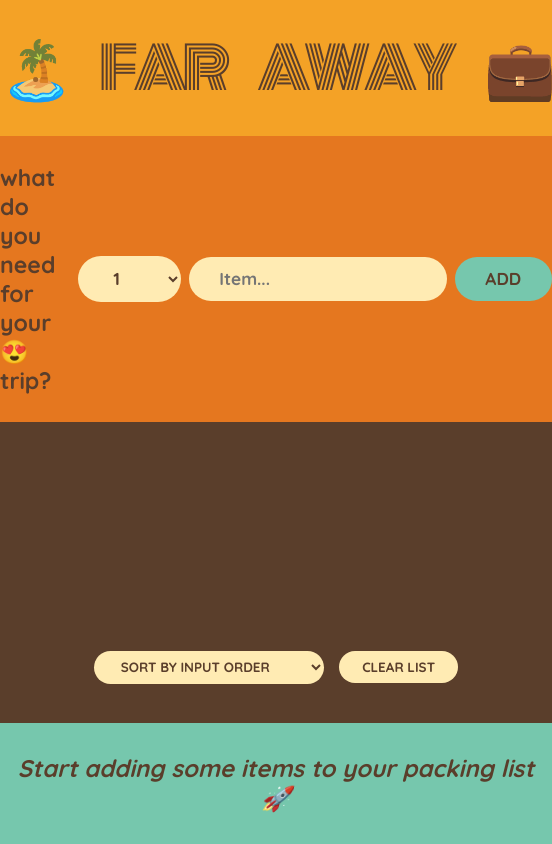
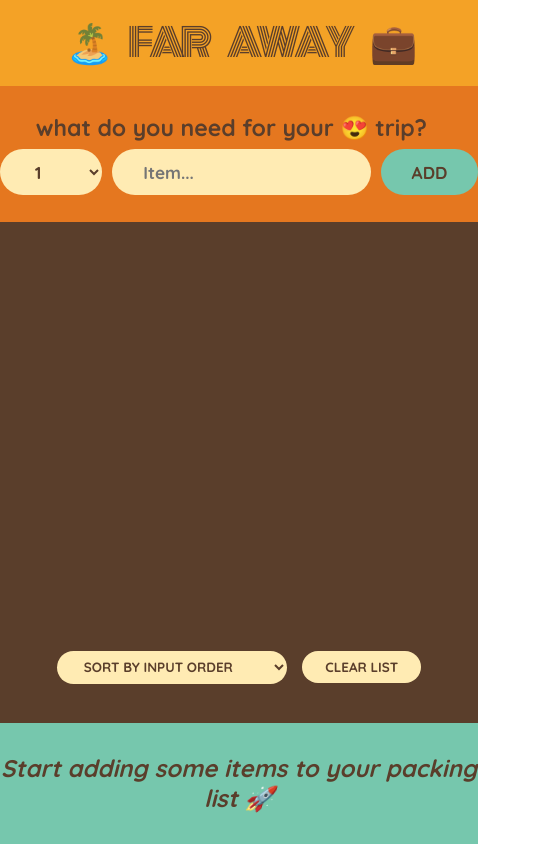
Before and after one commit to AbdelrahmanEhab20/Travels-List, a React (Create React App) app: page / in a window 390 px wide. Shown: the whole page, 552 px wide, since content can reach past the window. Built offline with nearby package versions, Linux system fonts and the light colour scheme.

Commit message:
updates for responsive

```diff
--- a/src/components/From.js
+++ b/src/components/From.js
@@ -27,6 +27,7 @@ export default function Form({ onAddItems }) {
   return (
     <form className="add-form" onSubmit={handleSubmit}>
       <h3>what do you need for your 😍 trip?</h3>
+      <div className="fieldsBlock">
         <select
           value={quantity}
           onChange={(eventChange) =>
@@ -46,6 +47,7 @@ export default function Form({ onAddItems }) {
           onChange={(eventChange) => setDescription(eventChange.target.value)}
         />
         <button>Add</button>
+      </div>
     </form>
   );
 }
--- a/src/index.css
+++ b/src/index.css
@@ -44,6 +44,10 @@ h1 {
   align-items: center;
   justify-content: center;
   gap: 0.8rem;
+}
+.fieldsBlock {
+  display: flex;
+  gap: 10px;
 }
 
 h3 {
@@ -132,3 +136,22 @@ input[type="checkbox"] {
   font-weight: 700;
   padding: 3.2rem 0;
 }
+
+/* ! ######### */
+/* ! Responsiveness Steps */
+@media screen and (max-width: 870px) {
+  h1 {
+    text-align: center;
+    background-color: #f4a226;
+    font-family: "Monoton";
+    font-size: 4rem;
+    text-transform: uppercase;
+    font-weight: 400;
+    word-spacing: 20px;
+    letter-spacing: -5px;
+    padding: 1.4rem 0;
+  }
+  .add-form {
+    flex-direction: column;
+  }
+}
```
Lines whose indentation alone changed are shown as unchanged.
